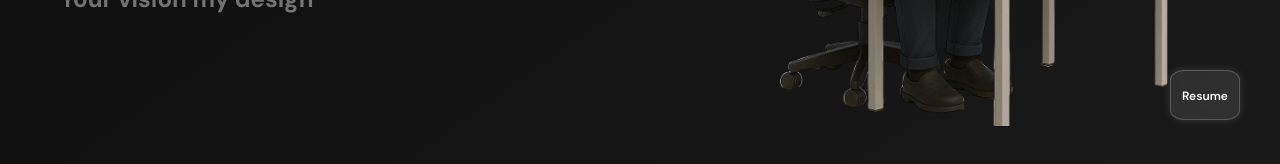
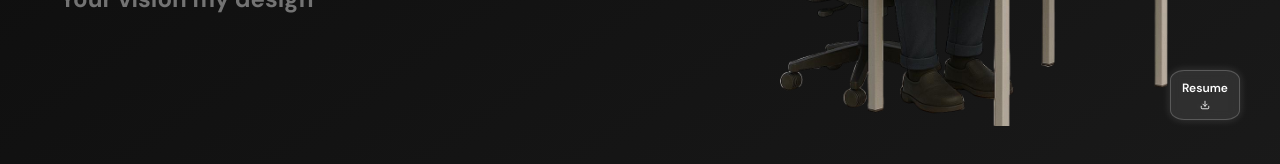
Before and after one commit to nithish2211/portfolio, a React (Vite) app: page / in a window 1280 px wide. Shown: the part 580-744 px from the top of the page. Built offline with nearby package versions, Linux system fonts and the light colour scheme.

Commit message:
resume and dwld icon

```diff
--- a/src/App.jsx
+++ b/src/App.jsx
@@ -5,8 +5,9 @@ import Skills from "./Skills.jsx"
 import Projects from "./Projects.jsx";
 import Contact from "./Contact.jsx";
 import "./App.css";
-import resume from './img/resume.pdf';
+import resume from './img/resume2.pdf';
 
+import { FiDownload } from "react-icons/fi";
 function App() {
   const [menuOpen, setMenuOpen] = useState(false);
   const toggleMenu = () => setMenuOpen(!menuOpen);
@@ -46,14 +47,14 @@ useEffect(() => {
       </header>
 
       {/* Sections */}
-    <a
+<a
   href={resume}
   download
   title="Download Resume"
   style={{
     position: "fixed",
     bottom: "100px",
-    right: isMobile ? "20px" : "40px",  // Dynamically update
+    right: isMobile ? "20px" : "40px",
     width: "70px",
     height: "50px",
     background: "rgba(255, 255, 255, 0.1)",
@@ -65,11 +66,16 @@ useEffect(() => {
     fontWeight: "600",
     fontSize: "0.75rem",
     textAlign: "center",
-    lineHeight: "50px",
     textDecoration: "none",
     zIndex: 999,
     transition: "transform 0.3s ease, box-shadow 0.3s ease",
     boxShadow: "0 0 8px rgba(255, 255, 255, 0.15)",
+    display: "flex",
+    flexDirection: "column",
+    alignItems: "center",
+    justifyContent: "center",
+    padding: "0px",
+    gap: "4px",
   }}
   onMouseEnter={(e) => {
     e.currentTarget.style.transform = "scale(1.05)";
@@ -81,7 +87,9 @@ useEffect(() => {
   }}
 >
   Resume
+  <FiDownload style={{ fontSize: "10px" }} />
 </a>
+
 
 
 
```
Also changed, not shown: src/img/download.png (added), 1 other file (tests, documents, lock files or other folders).
